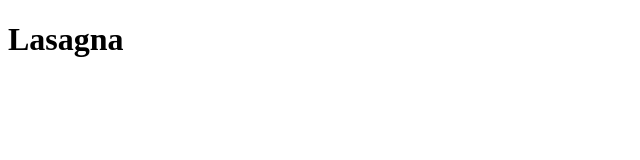
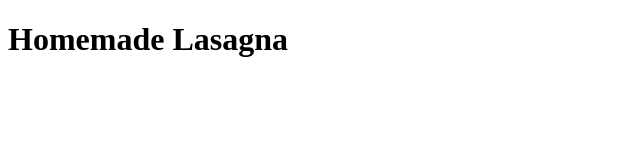
Before and after one commit to Ethos070/odin-recipes, a plain HTML site: page recipes/lasagna.html in a window 1280 px wide. Shown: the whole page, without its empty margins (0-640 px from the left). Drawn offline with Linux system fonts and the light colour scheme.

Commit message:
Change homepage title and name of lasagna recipe

```diff
--- a/recipes/lasagna.html
+++ b/recipes/lasagna.html
@@ -2,9 +2,9 @@
 <html lang="en">
     <head>
         <meta charset="utf-8">
-        <title>Lasagna</title>
+        <title>Homemade Lasagna</title>
     </head>
     <body>
-        <h1>Lasagna</h1>
+        <h1>Homemade Lasagna</h1>
     </body>
 </html>
```
Also changed, not shown: index.html (+2 -2 lines).
